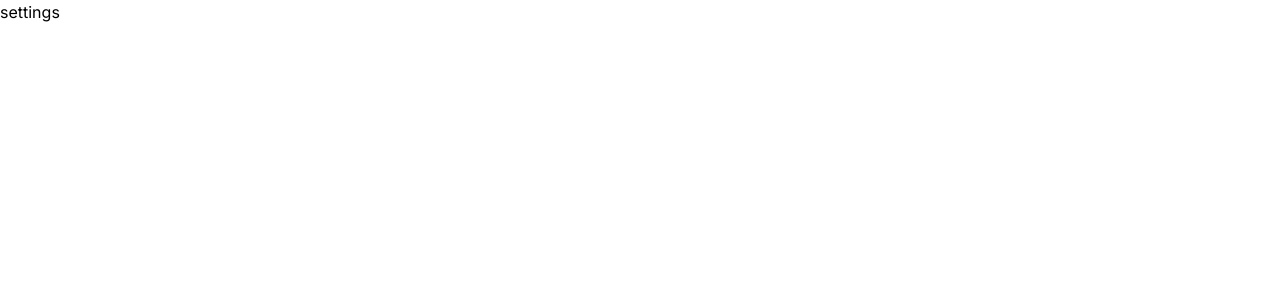
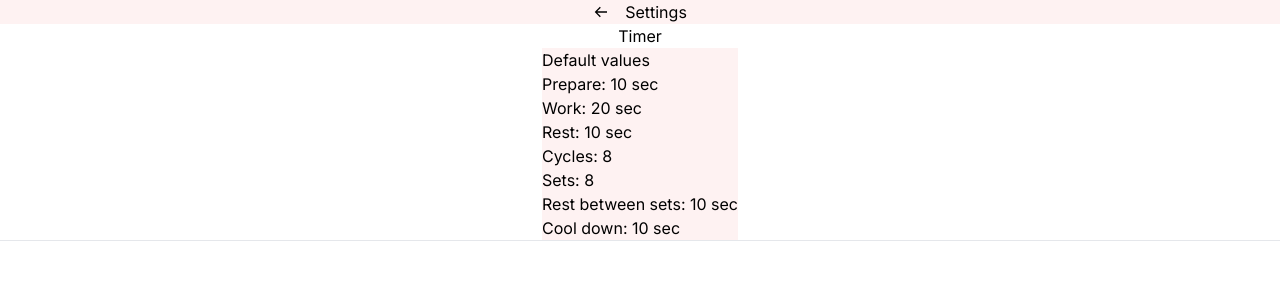
Before and after one commit to Lewisjohnward/tabata-timer, a Next.js app: page /settings in a window 1280 px wide. Shown: the top 300 px of the page. Built offline with nearby package versions, Linux system fonts and the light colour scheme.

Commit message:
settings

```diff
--- a/src/app/settings/page.tsx
+++ b/src/app/settings/page.tsx
@@ -1,7 +1,28 @@
+import Link from "next/link";
+import { BiArrowBack } from "@/misc/icons";
+
 const Page = () => {
   return (
-    <div>
-      <div>settings</div>
+    <div className="flex flex-col justify-center items-center">
+      <div className="flex items-center gap-4 justify-center w-full bg-red-50">
+        <Link href="/">
+          <BiArrowBack />
+        </Link>
+
+        <h1>Settings</h1>
+      </div>
+      <h2>Timer</h2>
+      <div className="bg-red-50">
+        <h2>Default values</h2>
+        <p>Prepare: 10 sec</p>
+        <p>Work: 20 sec</p>
+        <p>Rest: 10 sec</p>
+        <p>Cycles: 8</p>
+        <p>Sets: 8</p>
+        <p>Rest between sets: 10 sec</p>
+        <p>Cool down: 10 sec</p>
+      </div>
+      <div className="bg-gray-200 h-[1px] w-full"></div>
     </div>
   );
 };
```
